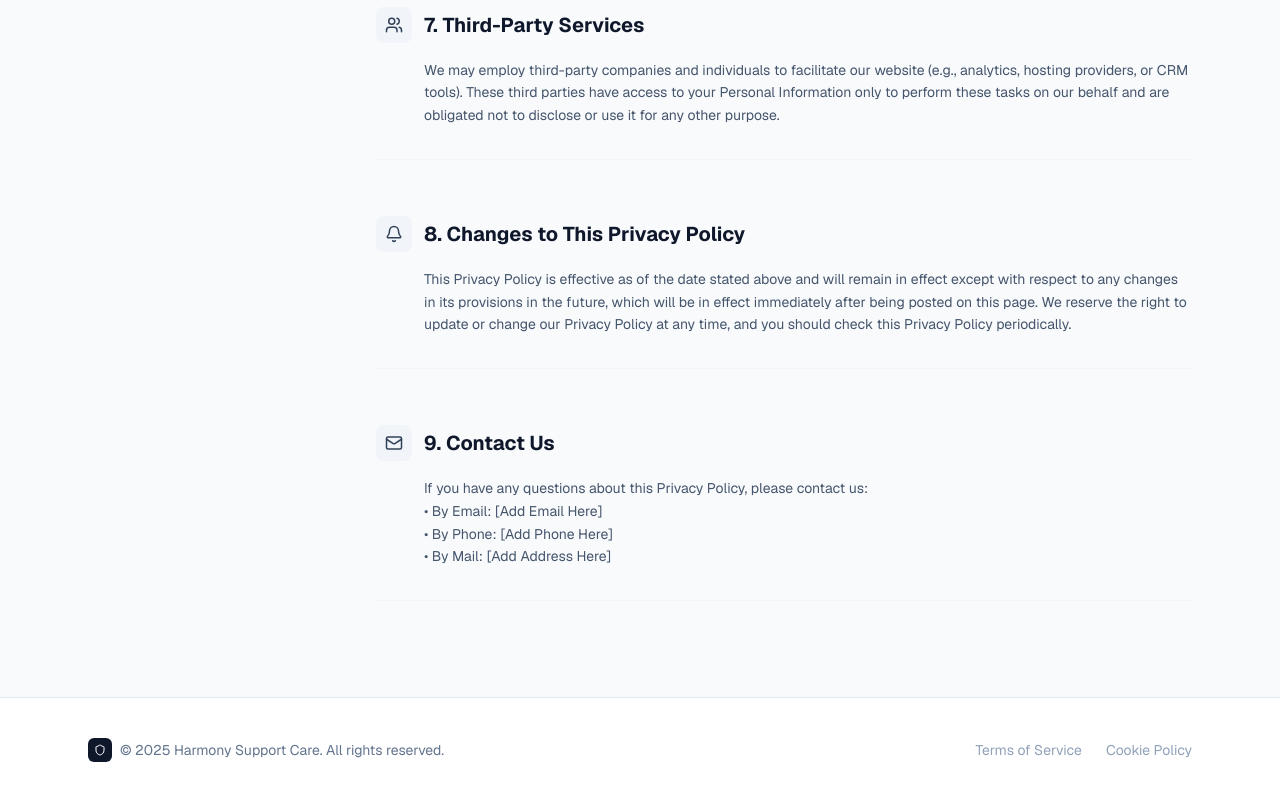
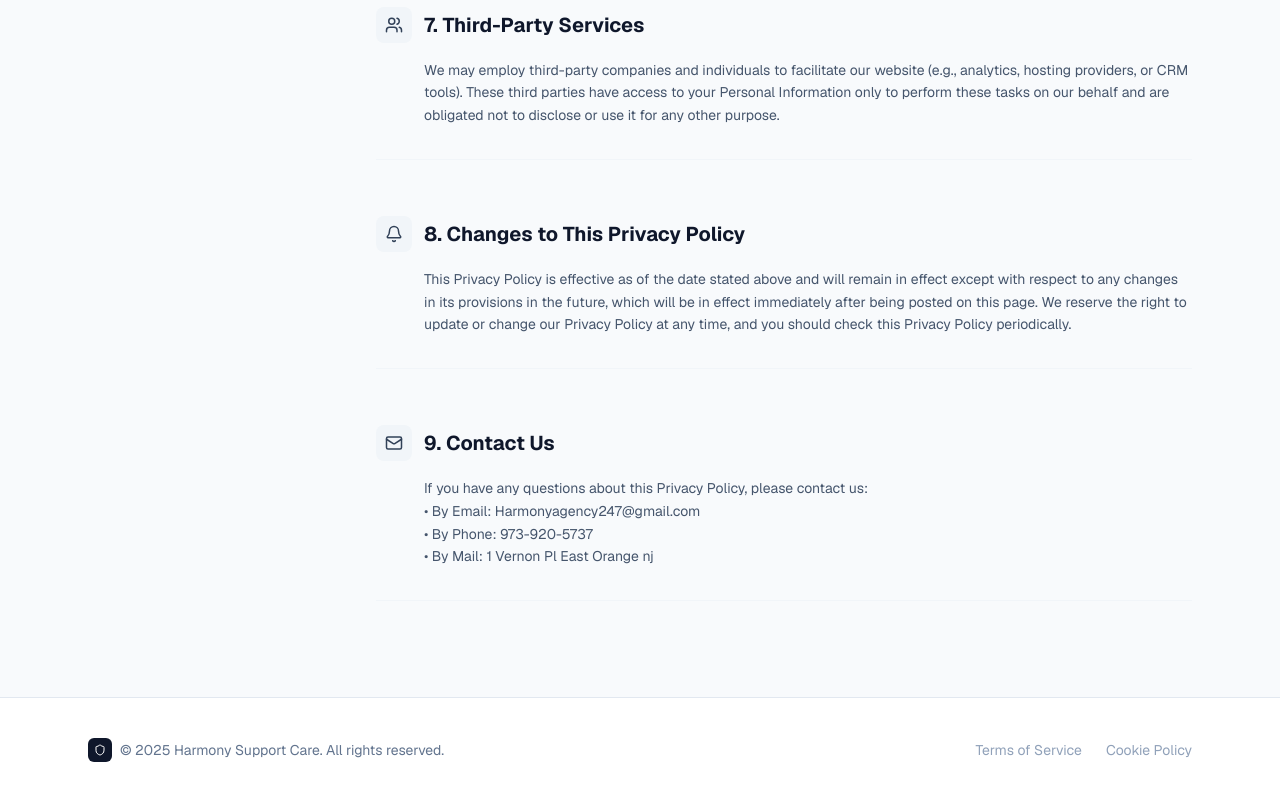
Before and after one commit to kenny5144/kkk, a Next.js app: page /privacy in a window 1280 px wide. Shown: the part 2424-3224 px from the top of the page. Built offline with nearby package versions, Linux system fonts and the light colour scheme.

Commit message:
fixed addy

```diff
--- a/app/privacy/page.jsx
+++ b/app/privacy/page.jsx
@@ -78,9 +78,9 @@ const sections = [
     icon: Mail,
     title: "9. Contact Us",
     text: `If you have any questions about this Privacy Policy, please contact us:
-    • By Email: [Add Email Here]
-    • By Phone: [Add Phone Here]
-    • By Mail: [Add Address Here]`,
+    • By Email: Harmonyagency247@gmail.com
+    • By Phone: 973-920-5737
+    • By Mail: 1 Vernon Pl East Orange nj`,
   },
 ];
 
```
